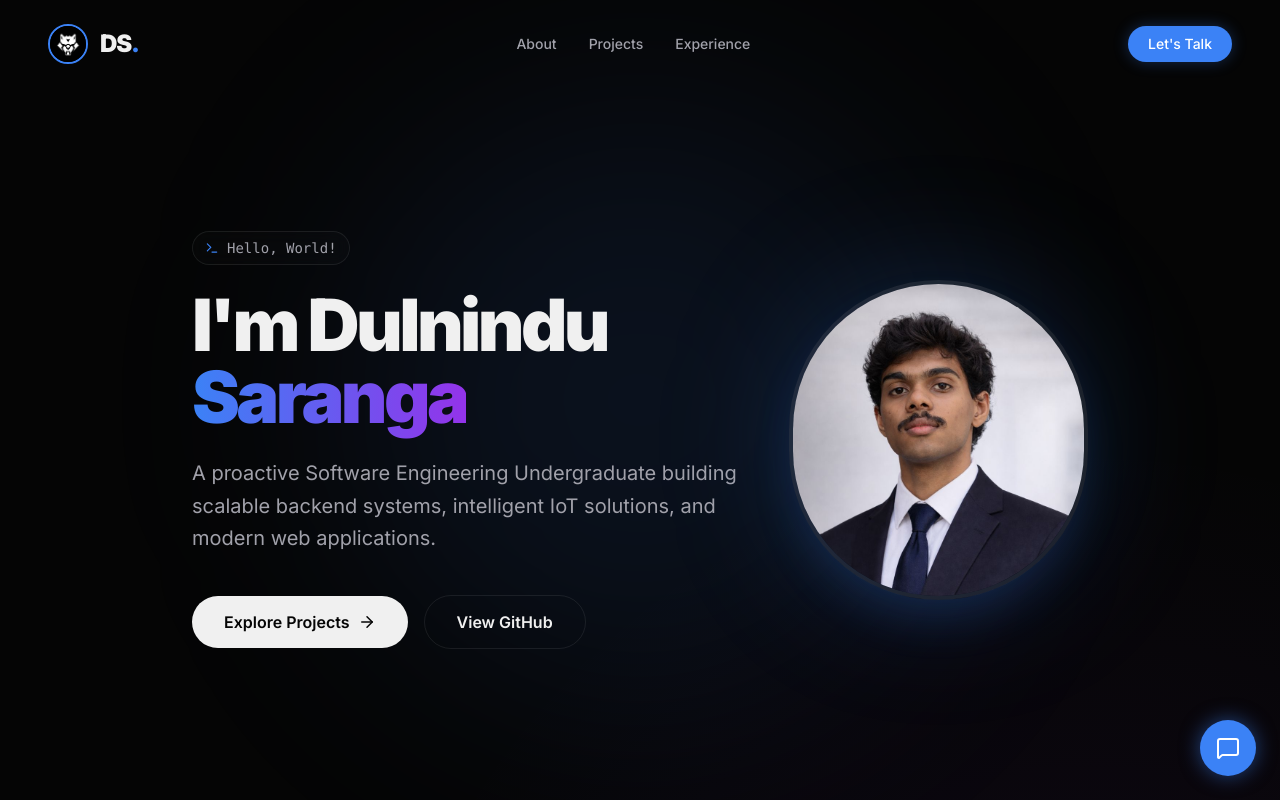
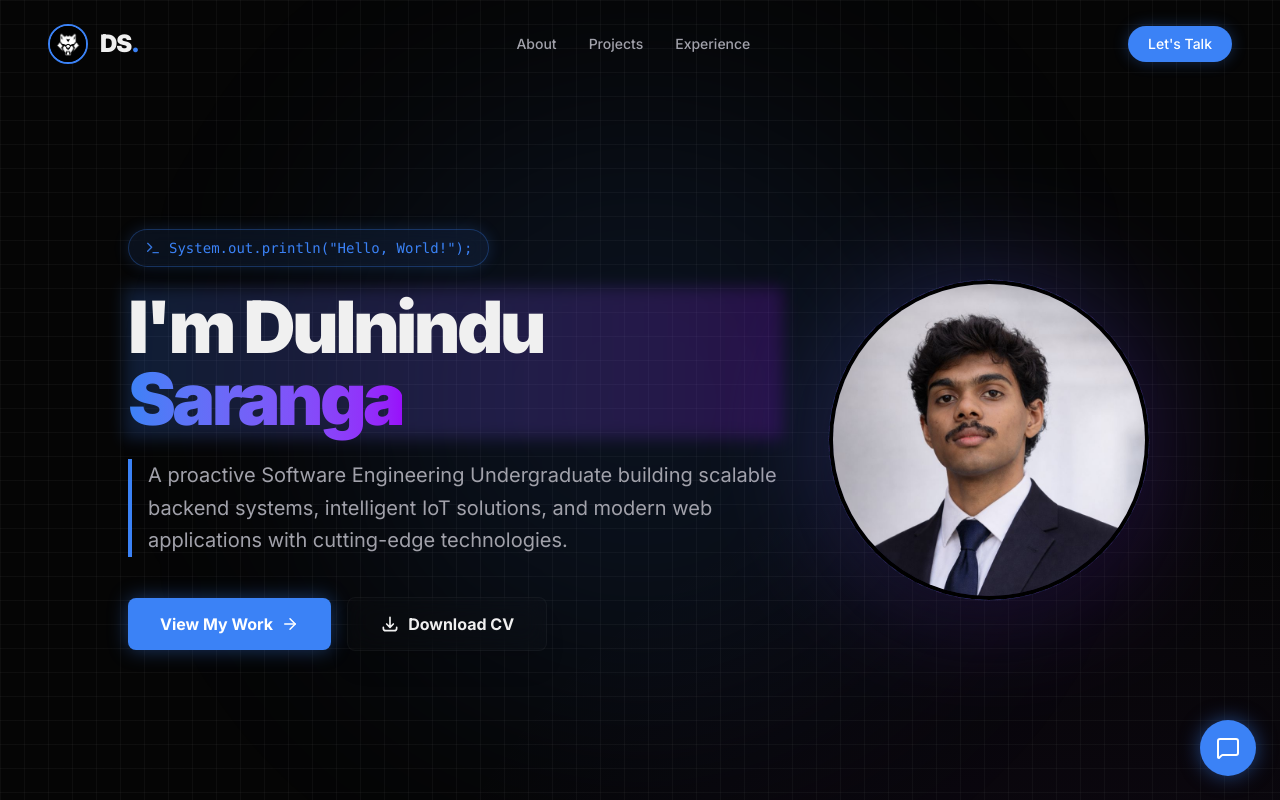
Before and after one commit to dulnindu123/advanced-portfolio, a Next.js app: page / in a window 1280 px wide. Shown: the top 800 px of the page. Built offline with nearby package versions, Linux system fonts and the light colour scheme.

Commit message:
feat: enhance Hero aesthetics with technical elements and restore legacy buttons

```diff
--- a/src/app/globals.css
+++ b/src/app/globals.css
@@ -29,17 +29,22 @@ body {
     radial-gradient(circle at 85% 30%, rgba(147, 51, 234, 0.08), transparent 25%);
 }
 
-/* Glassmorphism utilities */
-.glass {
-  background: rgba(10, 10, 10, 0.4);
-  backdrop-filter: blur(12px);
-  -webkit-backdrop-filter: blur(12px);
-  border: 1px solid rgba(255, 255, 255, 0.05);
+@layer utilities {
+  .text-gradient {
+    @apply bg-clip-text text-transparent bg-gradient-to-r from-accent via-purple-500 to-accent animate-[gradient_8s_linear_infinite] bg-[length:200%_auto];
+  }
+
+  .glass {
+    @apply bg-card/40 backdrop-blur-md border border-card-border/50 shadow-xl;
+  }
 }
 
-.text-gradient {
-  background: linear-gradient(to right, #3b82f6, #9333ea);
-  -webkit-background-clip: text;
-  -webkit-text-fill-color: transparent;
-  background-clip: text;
+@keyframes gradient {
+  0% { background-position: 0% 50%; }
+  50% { background-position: 100% 50%; }
+  100% { background-position: 0% 50%; }
 }
+
+@keyframes shimmer {
+  100% { transform: translateX(100%); }
+}
--- a/src/components/HeroSection.tsx
+++ b/src/components/HeroSection.tsx
@@ -29,62 +29,68 @@ export default function HeroSection() {
 
   return (
     <section className="min-h-screen flex items-center justify-center pt-20 px-6 md:px-12 relative overflow-hidden">
-      {/* Background ambient light */}
+      {/* Background ambient light and technical grid */}
+      <div className="absolute inset-0 bg-[linear-gradient(to_right,#80808012_1px,transparent_1px),linear-gradient(to_bottom,#80808012_1px,transparent_1px)] bg-[size:24px_24px]"></div>
       <div className="absolute top-1/2 left-1/2 -translate-x-1/2 -translate-y-1/2 w-[600px] h-[600px] bg-accent/10 blur-[120px] rounded-full pointer-events-none" />
 
       <motion.div
         variants={containerVariants}
         initial="hidden"
         animate="visible"
-        className="max-w-4xl mx-auto text-center z-10"
+        className="max-w-5xl mx-auto text-center md:text-left z-10"
       >
-        <div className="flex flex-col md:flex-row items-center gap-12 text-center md:text-left">
+        <div className="flex flex-col-reverse md:flex-row items-center gap-12">
           <div className="md:w-2/3">
             <motion.div variants={itemVariants} className="mb-6 flex justify-center md:justify-start">
-              <div className="inline-flex items-center gap-2 px-3 py-1.5 rounded-full border border-card-border bg-card/50 backdrop-blur-sm text-sm text-secondary font-mono">
-                <Terminal size={14} className="text-accent" />
-                <span>Hello, World!</span>
+              <div className="inline-flex items-center gap-2 px-4 py-2 rounded-full border border-accent/30 bg-accent/10 backdrop-blur-md text-sm text-accent font-mono shadow-[0_0_15px_rgba(59,130,246,0.2)]">
+                <Terminal size={16} className="animate-pulse" />
+                <span>System.out.println("Hello, World!");</span>
               </div>
             </motion.div>
 
-            <motion.h1 variants={itemVariants} className="text-5xl md:text-7xl font-black tracking-tighter mb-6">
-              I&apos;m Dulnindu <span className="text-gradient">Saranga</span>
+            <motion.h1 variants={itemVariants} className="text-5xl md:text-7xl font-black tracking-tighter mb-6 relative">
+              <span className="relative z-10">I&apos;m Dulnindu</span> <br className="hidden md:block" />
+              <span className="text-transparent bg-clip-text bg-gradient-to-r from-accent to-purple-600 relative z-10">Saranga</span>
+              <div className="absolute -inset-1 bg-gradient-to-r from-accent to-purple-600 blur opacity-20 -z-10"></div>
             </motion.h1>
 
-            <motion.p variants={itemVariants} className="text-lg md:text-xl text-secondary mb-10 max-w-2xl leading-relaxed">
-              A proactive Software Engineering Undergraduate building scalable backend systems, intelligent IoT solutions, and modern web applications.
+            <motion.p variants={itemVariants} className="text-lg md:text-xl text-secondary mb-10 max-w-2xl leading-relaxed border-l-4 border-accent pl-4">
+              A proactive Software Engineering Undergraduate building scalable backend systems, intelligent IoT solutions, and modern web applications with cutting-edge technologies.
             </motion.p>
 
             <motion.div variants={itemVariants} className="flex flex-col sm:flex-row items-center justify-center md:justify-start gap-4">
               <a
                 href="#projects"
-                className="group flex items-center gap-2 px-8 py-3.5 bg-primary text-background font-semibold rounded-full hover:scale-105 transition-all"
+                className="group relative flex items-center justify-center gap-2 px-8 py-3.5 bg-accent text-white font-bold rounded-lg overflow-hidden transition-all hover:scale-105 shadow-[0_0_20px_rgba(59,130,246,0.4)]"
               >
-                Explore Projects
+                <div className="absolute inset-0 w-full h-full bg-gradient-to-r from-transparent via-white/20 to-transparent -translate-x-full group-hover:animate-[shimmer_1.5s_infinite]"></div>
+                View My Work
                 <ArrowRight size={18} className="group-hover:translate-x-1 transition-transform" />
               </a>
               <a
-                href="https://github.com/dulnindu123"
+                href="/Dulnindu_Saranga_CV.pdf"
                 target="_blank"
                 rel="noopener noreferrer"
-                className="flex items-center gap-2 px-8 py-3.5 border border-card-border hover:bg-card/50 font-semibold rounded-full hover:scale-105 transition-all"
+                className="group flex items-center justify-center gap-2 px-8 py-3.5 glass border border-card-border hover:border-accent text-primary font-bold rounded-lg transition-all hover:scale-105"
               >
-                View GitHub
+                <svg className="w-5 h-5 group-hover:-translate-y-1 transition-transform" fill="none" stroke="currentColor" viewBox="0 0 24 24" xmlns="http://www.w3.org/2000/svg"><path strokeLinecap="round" strokeLinejoin="round" strokeWidth={2} d="M4 16v1a3 3 0 003 3h10a3 3 0 003-3v-1m-4-4l-4 4m0 0l-4-4m4 4V4" /></svg>
+                Download CV
               </a>
             </motion.div>
           </div>
 
           <motion.div variants={itemVariants} className="md:w-1/3 flex justify-center">
-             <div className="relative w-64 h-64 md:w-80 md:h-80">
-               <div className="absolute inset-0 bg-accent/20 blur-3xl rounded-full"></div>
+             <div className="relative w-64 h-64 md:w-80 md:h-80 group">
+               <div className="absolute inset-0 bg-gradient-to-br from-accent to-purple-600 blur-3xl opacity-30 group-hover:opacity-50 transition-opacity duration-500 rounded-full"></div>
+               <div className="absolute inset-0 rounded-full border-2 border-accent/50 animate-[spin_10s_linear_infinite]"></div>
+               <div className="absolute inset-0 rounded-full border-2 border-dashed border-purple-500/50 animate-[spin_15s_linear_infinite_reverse]"></div>
                <img
                  src="/images/profile.png"
                  alt="Dulnindu Saranga"
-                 className="w-full h-full object-cover object-top rounded-full border-4 border-card-border relative z-10 shadow-2xl shadow-accent/20"
+                 className="w-full h-full object-cover object-top rounded-full border-4 border-black relative z-10 shadow-2xl"
                />
              </div>
           </motion.div>
-
         </div>
       </motion.div>
     </section>
```
Also changed, not shown: src/components/ContactSection.tsx (+11 -4 lines).
